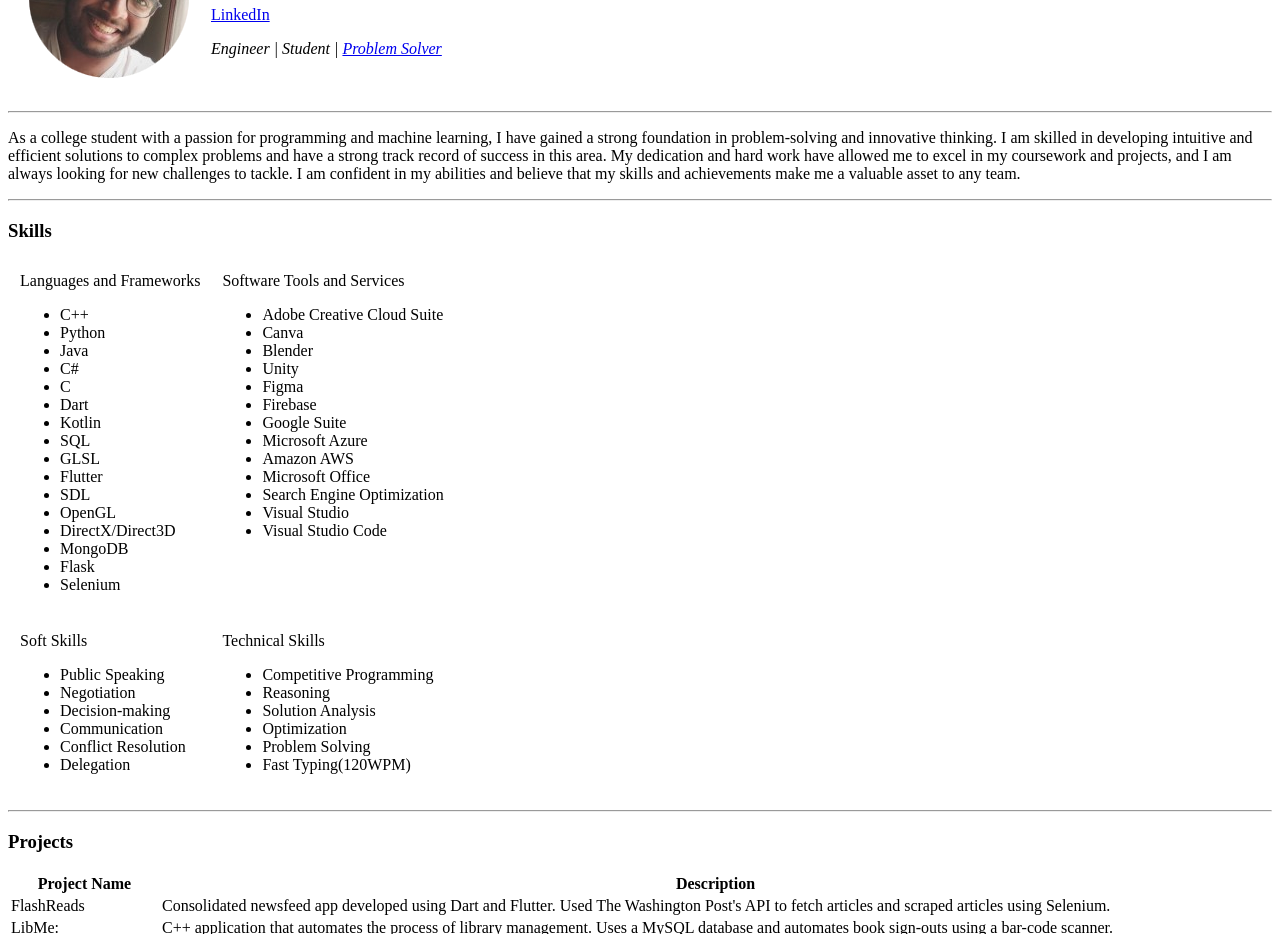
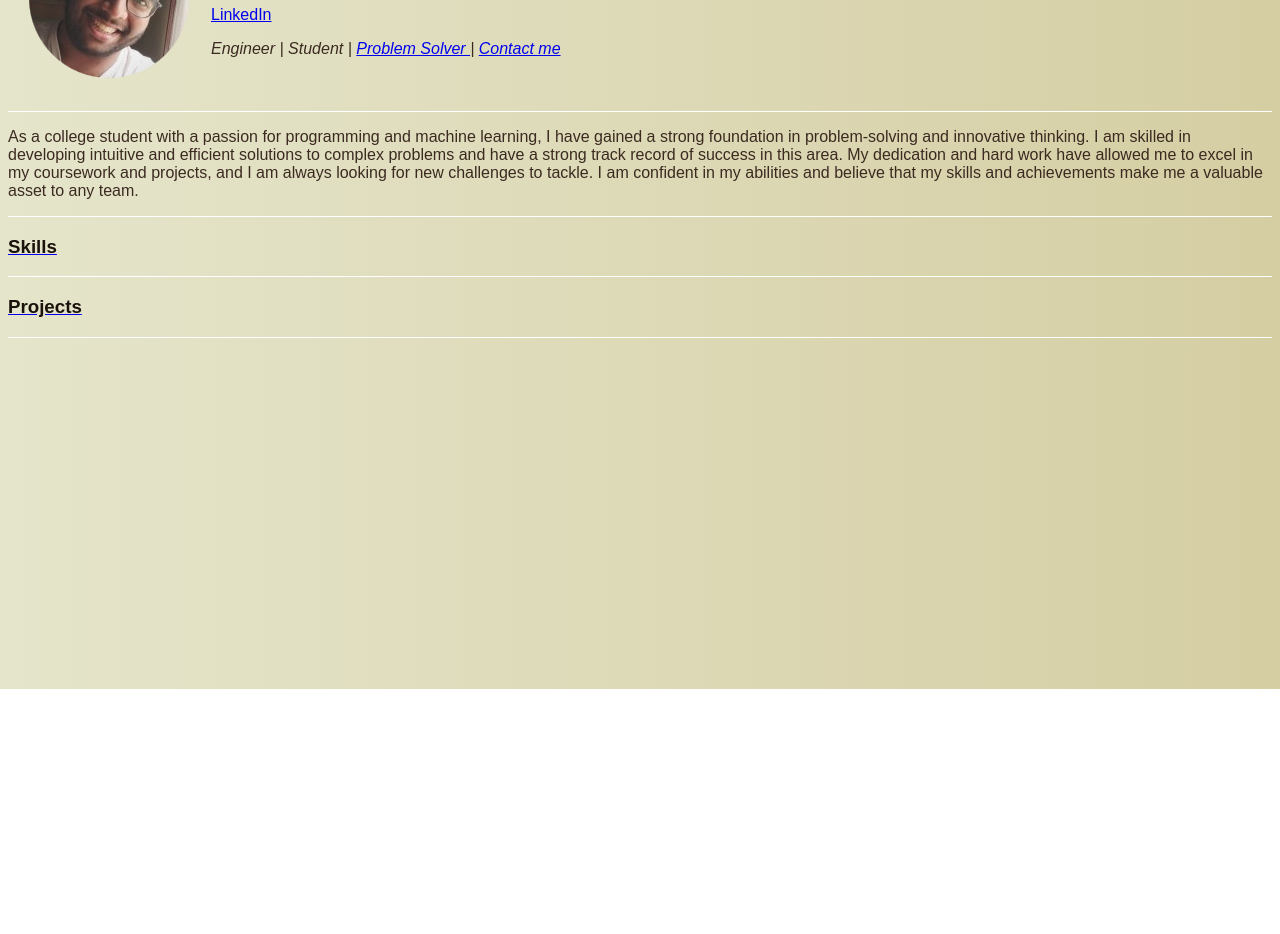
Before and after one commit to Eyepan/cv, a plain HTML site: page index.html in a window 1280 px wide. Shown: the part 111-1045 px from the top of the page. After the commit the page ends 800 px from the top, so only its background shows below. Drawn offline with Linux system fonts and the light colour scheme.

Commit message:
Moved, and fixed some stuff

```diff
--- /dev/null
+++ b/css/styles.css
@@ -0,0 +1,22 @@
+
+
+body {
+    background-image: linear-gradient(to right, #E5E5CB, #D5CEA3);
+    color: #3C2A21;
+    font-family: Arial, Helvetica, sans-serif;
+}
+
+hr {
+    border-top: 1px solid white;
+    border-bottom: none;
+    border-left: none;
+    border-right: none;
+}
+
+h1 {
+    color: #1A120B;
+}
+
+h3 {
+    color: #1A120B;
+}
--- a/index.html
+++ b/index.html
@@ -1,29 +1,31 @@
 <!DOCTYPE html>
 <html lang="en">
+
 <head>
-		<meta charset="UTF-8" />
-		<title>Pan's personal site</title>
+	<meta charset="UTF-8">
+	<meta http-equiv="X-UA-Compatible" content="IE=edge">
+	<meta name="viewport" content="width=device-width, initial-scale=1.0">
+	<title>Iyappan's personal site</title>
+	<link rel="stylesheet" href="/css/styles.css">
 </head>
+
 <body>
 	<table cellspacing="20">
 		<tr>
-				<td><img src="iyappan.png" alt="Alt text for image" /></td>
+			<td><img src="/images/iyappan.png" alt="Alt text for image"></td>
 			<td>
 				<h1>Iyappan Sriram</h1>
-					<a href="https://www.linkedin.com/in/iyappan-sriram-a35889198/"
-						>LinkedIn</a
-					>
+				<a href="https://www.linkedin.com/in/iyappan-sriram-a35889198/">LinkedIn</a>
 				<p>
 					<em>
-							Engineer | Student |
-							<a href="https://www.leetcode.com/pan-iyappan/">Problem Solver </a>
+						Engineer | Student | <a href="https://www.leetcode.com/pan-iyappan/">Problem Solver </a> | <a
+							href="contact.html">Contact me</a>
 					</em>
 				</p>
 			</td>
 		</tr>
 	</table>
-		<hr />
-
+	<hr>
 	<p>
 		As a college student with a passion for programming and machine learning, I
 		have gained a strong foundation in problem-solving and innovative thinking. I
@@ -34,108 +36,15 @@
 		confident in my abilities and believe that my skills and achievements make me
 		a valuable asset to any team.
 	</p>
-		<hr />
+	<hr>
+	<a href="skills.html">
+		<h3>Skills</h3>
+	</a>
+	<hr>
+	<a href="projects.html">
+		<h3>Projects</h3>
+	</a>
+	<hr>
+</body>
 
-		<h3>Skills</h3>
-		<table cellpadding="10px">
-			<tr>
-				<td valign="top">
-					Languages and Frameworks
-					<ul>
-						<li>C++</li>
-						<li>Python</li>
-						<li>Java</li>
-						<li>C#</li>
-						<li>C</li>
-						<li>Dart</li>
-						<li>Kotlin</li>
-						<li>SQL</li>
-						<li>GLSL</li>
-						<li>Flutter</li>
-						<li>SDL</li>
-						<li>OpenGL</li>
-						<li>DirectX/Direct3D</li>
-						<li>MongoDB</li>
-						<li>Flask</li>
-						<li>Selenium</li>
-					</ul>
-				</td>
-				<td valign="top">
-					Software Tools and Services
-					<ul>
-						<li>Adobe Creative Cloud Suite</li>
-						<li>Canva</li>
-						<li>Blender</li>
-						<li>Unity</li>
-						<li>Figma</li>
-						<li>Firebase</li>
-						<li>Google Suite</li>
-						<li>Microsoft Azure</li>
-						<li>Amazon AWS</li>
-						<li>Microsoft Office</li>
-						<li>Search Engine Optimization</li>
-						<li>Visual Studio</li>
-						<li>Visual Studio Code</li>
-					</ul>
-				</td>
-			</tr>
-			<tr>
-				<td valign="top">
-					Soft Skills
-					<ul>
-						<li>Public Speaking</li>
-						<li>Negotiation</li>
-						<li>Decision-making</li>
-						<li>Communication</li>
-						<li>Conflict Resolution</li>
-						<li>Delegation</li>
-					</ul>
-				</td>
-				<td valign="top">
-					Technical Skills
-					<ul>
-						<li>Competitive Programming</li>
-						<li>Reasoning</li>
-						<li>Solution Analysis</li>
-						<li>Optimization</li>
-						<li>Problem Solving</li>
-						<li>Fast Typing(120WPM)</li>
-					</ul>
-				</td>
-			</tr>
-		</table>
-		<hr />
-		<h3>Projects</h3>
-		<table>
-			<thead>
-				<th>Project Name</th>
-				<th>Description</th>
-			</thead>
-			<tr>
-				<td>FlashReads</td>
-				<td>
-					Consolidated newsfeed app developed using Dart and Flutter. Used The
-					Washington Post's API to fetch articles and scraped articles using
-					Selenium.
-				</td>
-			</tr>
-			<tr>
-				<td>LibMe:</td>
-				<td>
-					C++ application that automates the process of library management. Uses a
-					MySQL database and automates book sign-outs using a bar-code scanner.
-				</td>
-			</tr>
-			<tr>
-				<td>Logitech Unifying Driver</td>
-				<td>
-					Alternate driver to the ESP8266 microcontroller and NRF24L01+ wireless
-					transceiver. Implemented Logitech Unifying protocol to allow the device to
-					be recognized as a standard Logitech keyboard and mouse.
-				</td>
-			</tr>
-		</table>
-		<hr>
-		<a href="contact.html">Contact me</a>
-	</body>
 </html>
```
Also changed, not shown: contact.html (+2 -0 lines), projects.html (added, +48 -0 lines), skills.html (added, +85 -0 lines), images/iyappan.png (added). Lines whose indentation alone changed are shown as unchanged.
